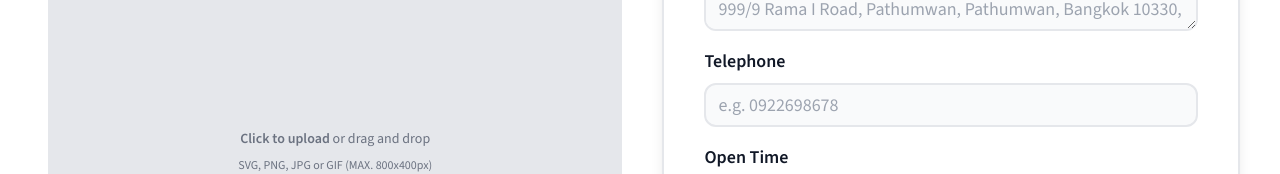
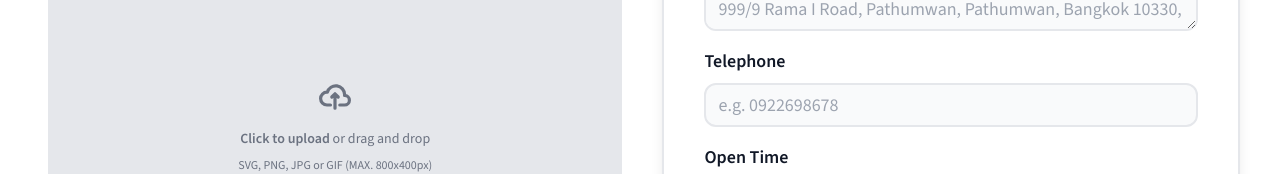
Before and after one commit to 2110503TACEDT66/swdevprac2-project-red-rice, a Next.js app: page /restaurant/create in a window 1280 px wide. Shown: the part 447-621 px from the top of the page. Built offline with nearby package versions, Linux system fonts and the light colour scheme; no server answers.

Commit message:
fix: logo

```diff
--- a/src/components/UploadImage.tsx
+++ b/src/components/UploadImage.tsx
@@ -40,13 +40,13 @@ const UploadImage: React.FC<UploadImageProps> = ({ onFileSelect }) => {
                         fill="none"
                         viewBox="0 0 20 16"
                     >
-                        {/* <path
+                        <path
                             stroke="currentColor"
                             stroke-linecap="round"
                             stroke-linejoin="round"
                             stroke-width="2"
                             d="M13 13h3a3 3 0 0 0 0-6h-.025A5.56 5.56 0 0 0 16 6.5 5.5 5.5 0 0 0 5.207 5.021C5.137 5.017 5.071 5 5 5a4 4 0 0 0 0 8h2.167M10 15V6m0 0L8 8m2-2 2 2"
-                        /> */}
+                        />
                     </svg>
                     <p className="mb-2 text-sm text-gray-500 dark:text-gray-400">
                         <span className="font-semibold">Click to upload</span>{' '}
```
